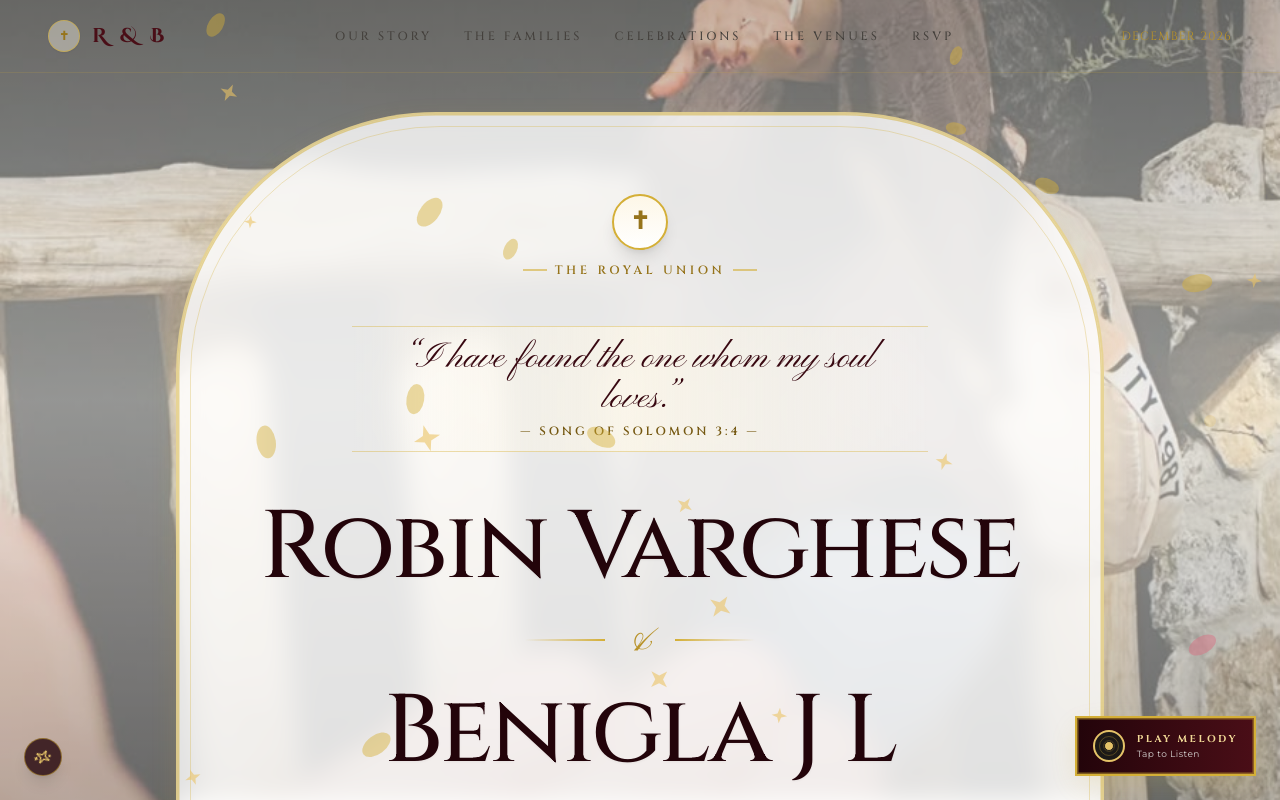
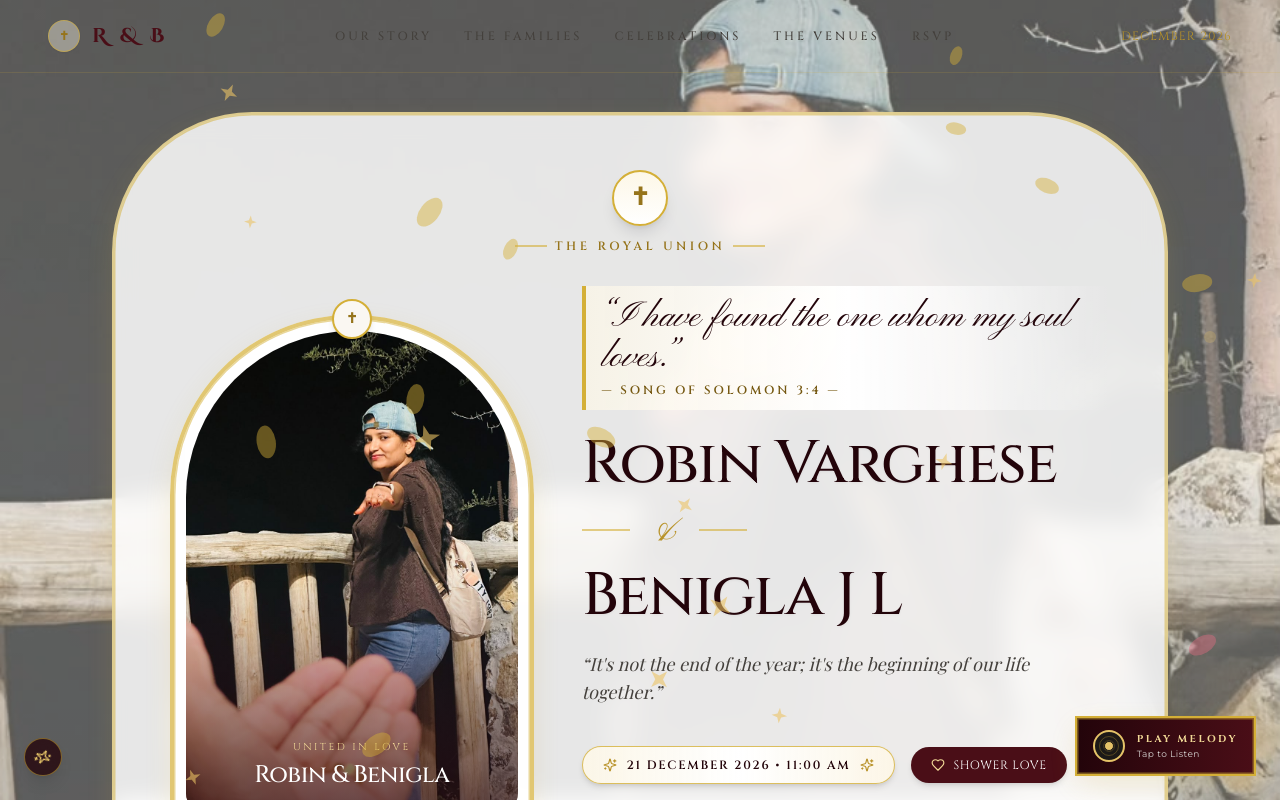
Before and after one commit to Akhilrs-RS/wed, a React (Vite) app in the folder frontend/: page / in a window 1280 px wide. Shown: the top 800 px of the page. Built offline with nearby package versions, Linux system fonts and the light colour scheme; a web font is replaced by a local one.

Commit message:
Position bd.jpg face prominently in Hero portal and adjust background alignment

```diff
--- a/frontend/src/App.jsx
+++ b/frontend/src/App.jsx
@@ -15,17 +15,17 @@ export default function App() {
   return (
     <div className="relative min-h-screen text-stone-900 font-sans selection:bg-gold-500/20 selection:text-imperial-900 overflow-x-hidden">
       {/* =========================================================================
-          HIGH VISIBILITY FIXED BACKGROUND (bd.jpg)
+          HIGH VISIBILITY FIXED BACKGROUND (bd.jpg) WITH FACE-ALIGNED POSITIONING
          ========================================================================= */}
       <div className="fixed inset-0 z-0 pointer-events-none">
         <img
           src="/images/bd.jpg"
           alt="Wedding Backdrop"
-          className="w-full h-full object-cover object-center brightness-[0.92] contrast-[1.05]"
+          className="w-full h-full object-cover object-[center_28%] brightness-[0.95] contrast-[1.05]"
         />
-        {/* Transparent luxury overlay: allows bd.jpg to be clearly seen with crisp text readability */}
-        <div className="absolute inset-0 bg-gradient-to-b from-black/30 via-[#FAF7F2]/30 to-black/40 pointer-events-none" />
-        <div className="absolute inset-0 bg-[#FAF7F2]/40 backdrop-blur-[0.2px] pointer-events-none" />
+        {/* Soft Transparent Vignette Overlay: lets bd.jpg show through with crisp readability */}
+        <div className="absolute inset-0 bg-gradient-to-b from-black/20 via-transparent to-black/30 pointer-events-none" />
+        <div className="absolute inset-0 bg-[#FAF7F2]/35 pointer-events-none" />
       </div>
 
       {/* Interactive Floating Petals & Gold Dust Canvas */}
@@ -37,7 +37,7 @@ export default function App() {
         <Navbar />
 
         <main>
-          {/* Hero Section */}
+          {/* Hero Section with Prominent bd.jpg Arch Showcase */}
           <Hero />
 
           {/* Story & Bride-Groom Portrait (bb.jpg) */}
--- a/frontend/src/components/Hero.jsx
+++ b/frontend/src/components/Hero.jsx
@@ -1,25 +1,24 @@
 import React, { useState } from 'react';
-import { ArrowDown, Sparkles, Heart, Music } from 'lucide-react';
+import { ArrowDown, Sparkles, Heart, Maximize2, X } from 'lucide-react';
 import { weddingData } from '../data/weddingData';
+import WeddingImage from './common/WeddingImage';
+import confetti from 'canvas-confetti';
 
 export default function Hero() {
   const { couple } = weddingData;
   const [blessingSent, setBlessingSent] = useState(false);
-  const [tilt, setTilt] = useState({ x: 0, y: 0 });
-
-  const handleMouseMove = (e) => {
-    const rect = e.currentTarget.getBoundingClientRect();
-    const x = ((e.clientX - rect.left) / rect.width - 0.5) * 8; // Max 4 deg tilt
-    const y = ((e.clientY - rect.top) / rect.height - 0.5) * -8;
-    setTilt({ x, y });
-  };
-
-  const handleMouseLeave = () => {
-    setTilt({ x: 0, y: 0 });
-  };
+  const [modalOpen, setModalOpen] = useState(false);
 
   const triggerHeroBlessing = () => {
     setBlessingSent(true);
+    try {
+      confetti({
+        particleCount: 50,
+        spread: 60,
+        origin: { y: 0.7 },
+        colors: ['#D4AF37', '#94263A', '#FAF7F2']
+      });
+    } catch (e) {}
     setTimeout(() => setBlessingSent(false), 2500);
   };
 
@@ -33,38 +32,85 @@ export default function Hero() {
         <div className="absolute bottom-1/3 right-1/4 w-2.5 h-2.5 rounded-full bg-gold-300/50 animate-ping delay-500" />
       </div>
 
-      <div
-        className="relative z-10 w-full max-w-5xl mx-auto px-4 sm:px-6 md:px-12 transition-transform duration-300 ease-out"
-        onMouseMove={handleMouseMove}
-        onMouseLeave={handleMouseLeave}
-        style={{
-          transform: `perspective(1000px) rotateX(${tilt.y}deg) rotateY(${tilt.x}deg)`,
-        }}
-      >
-        {/* Ornate Architectural Cathedral Arch Container */}
-        <div className="relative mx-auto border-2 border-gold-500/50 rounded-t-[180px] sm:rounded-t-[260px] p-8 sm:p-14 md:p-20 bg-white/80 backdrop-blur-md deckled-card-gold text-center shadow-2xl transition-all duration-300 hover:border-gold-500">
-          {/* Subtle Inner Filigree Border */}
-          <div className="absolute inset-3 border border-gold-500/30 rounded-t-[170px] sm:rounded-t-[250px] pointer-events-none" />
+      <div className="relative z-10 w-full max-w-6xl mx-auto px-4 sm:px-6 md:px-12">
+        {/* =========================================================================
+            HERO GATEWAY: DUAL-SHOWCASE WITH CLEAR VISIBILITY OF bd.jpg's FACE
+           ========================================================================= */}
+        <div className="relative bg-white/85 backdrop-blur-md border-2 border-gold-500/50 rounded-t-[100px] sm:rounded-t-[140px] p-6 sm:p-10 md:p-14 deckled-card-gold shadow-2xl transition-all duration-300">
 
-          {/* Top Royal Cross Crest with Breathing Golden Aura */}
-          <div className="inline-flex flex-col items-center justify-center mb-6">
-            <div className="relative">
-              <div className="w-14 h-14 rounded-full border-2 border-gold-500 bg-gradient-to-b from-gold-100 to-white flex items-center justify-center shadow-lg transition-transform hover:scale-110 cursor-pointer">
+          {/* Top Royal Cross Emblem */}
+          <div className="text-center mb-8">
+            <div className="inline-flex items-center justify-center relative">
+              <div className="w-13 h-13 sm:w-14 sm:h-14 rounded-full border-2 border-gold-500 bg-gradient-to-b from-gold-100 to-white flex items-center justify-center shadow-lg p-3">
                 <span className="text-2xl text-gold-700 font-cinzel font-bold">✝</span>
               </div>
-              <div className="absolute -inset-1 rounded-full border border-gold-400/40 animate-ping pointer-events-none" />
+              <div className="absolute -inset-1 rounded-full border border-gold-400/50 animate-ping pointer-events-none" />
             </div>
 
-            <div className="flex items-center space-x-2 text-[10px] sm:text-xs tracking-[0.3em] uppercase font-cinzel text-gold-700 font-semibold mt-3">
-              <span className="w-6 h-[1.5px] bg-gold-500/60" />
+            <div className="flex items-center justify-center space-x-2 text-[10px] sm:text-xs tracking-[0.3em] uppercase font-cinzel text-gold-700 font-semibold mt-3">
+              <span className="w-8 h-[1.5px] bg-gold-500/60" />
               <span>THE ROYAL UNION</span>
-              <span className="w-6 h-[1.5px] bg-gold-500/60" />
+              <span className="w-8 h-[1.5px] bg-gold-500/60" />
             </div>
           </div>
 
-          {/* Golden Bible Verse Ribbon */}
-          <div className="max-w-xl mx-auto my-6 px-4 py-3 bg-gradient-to-r from-transparent via-gold-100/70 to-transparent border-y border-gold-500/40">
-            <p className="font-pinyon text-2xl sm:text-3xl md:text-4xl text-imperial-900 leading-snug">
+          {/* Grid Layout: bd.jpg Face Showcase (Left) + Wedding Details (Right) */}
+          <div className="grid grid-cols-1 lg:grid-cols-12 gap-8 lg:gap-12 items-center">
+
+            {/* =====================================================================
+                LEFT COLUMN: PROMINENT bd.jpg FACE ARCHWAY SHOWCASE
+               ===================================================================== */}
+            <div className="lg:col-span-5 relative group order-1 lg:order-1">
+              <div className="relative rounded-t-[180px] rounded-b-[24px] border-4 border-gold-500/70 p-3 bg-white/90 backdrop-blur-md shadow-2xl deckled-card-gold transition-all duration-500 group-hover:border-gold-500 group-hover:scale-[1.01]">
+
+                {/* Image Container with Face-Centered Object Position (center 30%) */}
+                <div
+                  onClick={() => setModalOpen(true)}
+                  className="relative rounded-t-[170px] rounded-b-[18px] overflow-hidden h-[420px] sm:h-[480px] shadow-inner cursor-pointer"
+                  title="Click to view full photo"
+                >
+                  <img
+                    src="/images/bd.jpg"
+                    alt="Robin Varghese & Benigla J L"
+                    className="w-full h-full object-cover object-[center_30%] transition-transform duration-700 group-hover:scale-105"
+                  />
+                  {/* Subtle Gradient for Bottom Label */}
+                  <div className="absolute inset-0 bg-gradient-to-t from-imperial-950/70 via-transparent to-transparent pointer-events-none" />
+
+                  {/* Hover Hint */}
+                  <div className="absolute inset-0 bg-black/25 opacity-0 group-hover:opacity-100 transition-opacity flex items-center justify-center">
+                    <span className="px-4 py-2 bg-black/70 backdrop-blur-sm text-gold-200 text-xs font-cinzel tracking-wider rounded-full flex items-center space-x-2 border border-gold-400 shadow-lg">
+                      <Maximize2 size={13} />
+                      <span>VIEW FULL PHOTO</span>
+                    </span>
+                  </div>
+
+                  {/* Caption on Photo */}
+                  <div className="absolute bottom-5 left-0 right-0 text-center text-white px-4 pointer-events-none">
+                    <span className="font-cinzel text-[10px] tracking-[0.25em] uppercase text-gold-300 block mb-1">
+                      UNITED IN LOVE
+                    </span>
+                    <h3 className="font-cinzel text-xl sm:text-2xl font-medium tracking-tight">
+                      Robin &amp; Benigla
+                    </h3>
+                  </div>
+                </div>
+
+                {/* Top Cross Seal on Arch */}
+                <div className="absolute -top-5 left-1/2 -translate-x-1/2 w-10 h-10 rounded-full border-2 border-gold-500 bg-[#FAF7F2] flex items-center justify-center shadow-md">
+                  <span className="font-cinzel text-sm text-gold-700 font-bold">✝</span>
+                </div>
+              </div>
+            </div>
+
+            {/* =====================================================================
+                RIGHT COLUMN: ROYAL INVITATION DETAILS & BIBLE VERSE
+               ===================================================================== */}
+            <div className="lg:col-span-7 text-center lg:text-left order-2 lg:order-2 space-y-6">
+
+              {/* Scripture Ribbon */}
+              <div className="py-3 px-4 bg-gradient-to-r from-gold-100/70 via-white to-transparent border-l-4 border-gold-500 text-center lg:text-left">
+                <p className="font-pinyon text-2xl sm:text-3xl md:text-4xl text-imperial-950 leading-snug">
                   “{couple.verse.text}”
                 </p>
                 <p className="text-[10px] sm:text-xs tracking-[0.25em] uppercase font-cinzel text-gold-800 font-semibold mt-1">
@@ -72,41 +118,40 @@ export default function Hero() {
                 </p>
               </div>
 
-          {/* Grand Couple Names with Shimmering Depth */}
-          <div className="my-8 md:my-12 space-y-3">
-            <h1 className="font-cinzel text-4xl sm:text-6xl md:text-7xl lg:text-8xl tracking-tight text-imperial-950 font-medium leading-[1.08] drop-shadow-sm">
+              {/* Couple Names */}
+              <div className="space-y-2">
+                <h1 className="font-cinzel text-4xl sm:text-5xl md:text-6xl tracking-tight text-imperial-950 font-medium leading-[1.08] drop-shadow-sm">
                   {couple.groom.fullName}
                 </h1>
 
-            <div className="flex items-center justify-center space-x-4 py-2">
-              <span className="w-12 sm:w-20 h-[1.5px] bg-gradient-to-r from-transparent to-gold-500" />
+                <div className="flex items-center justify-center lg:justify-start space-x-4 py-1">
+                  <span className="w-12 h-[1.5px] bg-gold-500/60" />
                   <span className="font-pinyon text-4xl sm:text-5xl text-gold-600 italic">
                     &amp;
                   </span>
-              <span className="w-12 sm:w-20 h-[1.5px] bg-gradient-to-l from-transparent to-gold-500" />
+                  <span className="w-12 h-[1.5px] bg-gold-500/60" />
                 </div>
 
-            <h1 className="font-cinzel text-4xl sm:text-6xl md:text-7xl lg:text-8xl tracking-tight text-imperial-950 font-medium leading-[1.08] drop-shadow-sm">
+                <h1 className="font-cinzel text-4xl sm:text-5xl md:text-6xl tracking-tight text-imperial-950 font-medium leading-[1.08] drop-shadow-sm">
                   {couple.bride.fullName}
                 </h1>
               </div>
 
-          {/* Romantic Vow Subtitle */}
-          <p className="font-serif italic text-stone-700 text-base sm:text-lg md:text-xl max-w-lg mx-auto font-light leading-relaxed mb-8">
+              {/* Romantic Quote */}
+              <p className="font-serif italic text-stone-700 text-base sm:text-lg font-light leading-relaxed max-w-lg mx-auto lg:mx-0">
                 {couple.heroQuote}
               </p>
 
-          {/* Interactive Date Seal + Bestow Blessing Button */}
-          <div className="flex flex-wrap items-center justify-center gap-4">
-            <div className="inline-flex items-center space-x-3 px-6 py-2.5 rounded-full border border-gold-500/80 bg-gradient-to-r from-gold-100/90 via-white to-gold-100/90 shadow-md">
+              {/* Ceremony Date & Action Buttons */}
+              <div className="pt-4 flex flex-wrap items-center justify-center lg:justify-start gap-4">
+                <div className="inline-flex items-center space-x-2.5 px-5 py-2.5 rounded-full border border-gold-500/80 bg-gradient-to-r from-gold-100/90 via-white to-gold-100/90 shadow-md">
                   <Sparkles size={14} className="text-gold-600" />
-              <span className="font-cinzel text-xs sm:text-sm tracking-[0.2em] font-semibold text-imperial-950">
-                MONDAY • 21 DECEMBER 2026 • 11:00 AM
+                  <span className="font-cinzel text-xs tracking-[0.15em] font-semibold text-imperial-950">
+                    21 DECEMBER 2026 • 11:00 AM
                   </span>
                   <Sparkles size={14} className="text-gold-600" />
                 </div>
 
-            {/* Quick Interactive Blessing Trigger */}
                 <button
                   onClick={triggerHeroBlessing}
                   className="inline-flex items-center space-x-2 px-5 py-2.5 rounded-full bg-imperial-800 hover:bg-gold-600 text-white font-cinzel text-xs tracking-wider uppercase transition-all shadow-md active:scale-95"
@@ -116,20 +161,50 @@ export default function Hero() {
                 </button>
               </div>
 
-          {/* Scroll Down */}
-          <div className="mt-12 md:mt-16">
+              {/* Scroll Down Prompt */}
+              <div className="pt-6">
                 <a
                   href="#story"
-              className="inline-flex flex-col items-center space-y-2 text-[10px] sm:text-xs tracking-[0.3em] uppercase font-cinzel text-stone-600 hover:text-gold-700 transition-colors group"
+                  className="inline-flex items-center space-x-2 text-[10px] sm:text-xs tracking-[0.25em] uppercase font-cinzel text-stone-600 hover:text-gold-700 transition-colors group"
                 >
-              <span>SCROLL TO ENTER</span>
-              <div className="w-8 h-8 rounded-full border border-gold-500/50 flex items-center justify-center group-hover:border-gold-700 transition-colors">
+                  <span>EXPLORE CELEBRATION</span>
                   <ArrowDown size={14} className="text-gold-600 group-hover:translate-y-1 transition-transform" />
-              </div>
                 </a>
               </div>
             </div>
+
           </div>
+        </div>
+      </div>
+
+      {/* Fullscreen Photo Lightbox for bd.jpg */}
+      {modalOpen && (
+        <div
+          onClick={() => setModalOpen(false)}
+          className="fixed inset-0 z-50 flex items-center justify-center p-4 bg-black/85 backdrop-blur-md animate-fade-in"
+        >
+          <div
+            onClick={(e) => e.stopPropagation()}
+            className="relative max-w-xl max-h-[90vh] bg-stone-900 border-2 border-gold-500 p-2 shadow-2xl"
+          >
+            <button
+              onClick={() => setModalOpen(false)}
+              className="absolute -top-12 right-0 text-white hover:text-gold-400 p-2"
+              aria-label="Close"
+            >
+              <X size={28} />
+            </button>
+            <img
+              src="/images/bd.jpg"
+              alt="Robin & Benigla"
+              className="max-h-[80vh] w-auto mx-auto object-contain"
+            />
+            <div className="text-center py-3 text-gold-300 font-cinzel text-xs tracking-widest">
+              ROBIN VARGHESE &amp; BENIGLA J L
+            </div>
+          </div>
+        </div>
+      )}
     </section>
   );
 }
```
Also changed, not shown: frontend/src/components/common/PetalCanvas.jsx (line endings or trailing spaces). Lines whose indentation alone changed are shown as unchanged.
